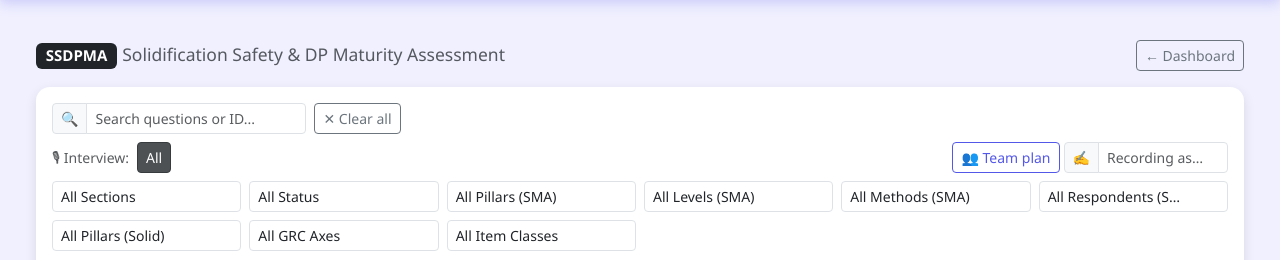
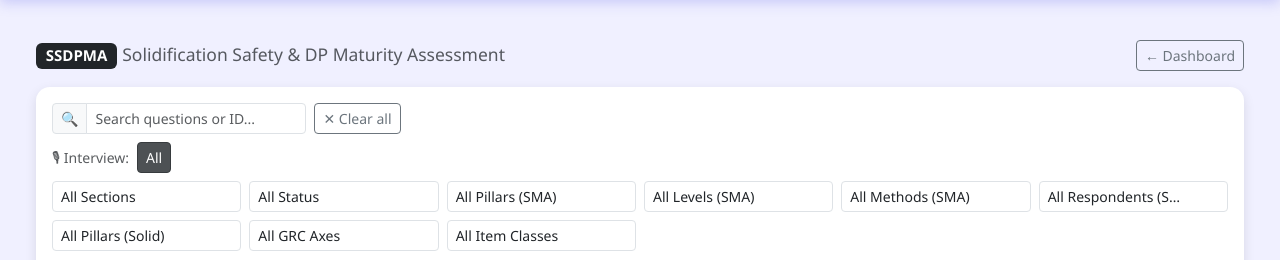
Before and after one commit to KTP23A/sma-system, a Flask app: template templates/assess_ssdpma.html in a window 1280 px wide. Shown: the part 56-316 px from the top of the page. Run offline with Flask 3, Linux system fonts and the light colour scheme; the template is opened without the code that fills it, so the values that code supplies are empty; some libraries are stand-ins or nearby versions.

Commit message:
SSDPMA: remove team-plan panel and per-answer assessor attribution
User decision: not needed. Interview mode and topic matrix stay. The
responses.assessor column added by the prior migration remains in existing
DBs as an unused nullable column (no code references it; dropping a column
in SQLite needs a table rebuild and isn't worth the risk).

```diff
--- a/app.py
+++ b/app.py
@@ -232,10 +232,6 @@ def init_db():
     cols = [r[1] for r in db.execute("PRAGMA table_info(responses)")]
     if "detail" not in cols:
         db.execute("ALTER TABLE responses ADD COLUMN detail TEXT")
-    # Migration: add responses.assessor — who recorded the answer (audit traceability when a
-    # multi-assessor team splits one assessment). Nullable; only the SSDPMA UI sends it.
-    if "assessor" not in cols:
-        db.execute("ALTER TABLE responses ADD COLUMN assessor TEXT")
     # Migration: add assessments.kind ('self' | 'validation'). Existing rows → 'self'.
     acols = [r[1] for r in db.execute("PRAGMA table_info(assessments)")]
     if "kind" not in acols:
@@ -887,14 +883,12 @@ def api_answer():
         if derived is not None:
             answer = derived
             detail_json = json.dumps(detail)
-    assessor = (data.get("assessor") or "").strip()[:60] or None
     db.execute(
-        """INSERT INTO responses (assessment_id,question_id,answer,comment,detail,assessor,updated_at)
-           VALUES (?,?,?,?,?,?,datetime('now'))
+        """INSERT INTO responses (assessment_id,question_id,answer,comment,detail,updated_at)
+           VALUES (?,?,?,?,?,datetime('now'))
            ON CONFLICT(assessment_id,question_id)
-           DO UPDATE SET answer=excluded.answer,comment=excluded.comment,detail=excluded.detail,
-                         assessor=COALESCE(excluded.assessor, responses.assessor),updated_at=excluded.updated_at""",
-        (assessment_id,qid,answer,data.get("comment",""),detail_json,assessor)
+           DO UPDATE SET answer=excluded.answer,comment=excluded.comment,detail=excluded.detail,updated_at=excluded.updated_at""",
+        (assessment_id,qid,answer,data.get("comment",""),detail_json)
     )
     db.commit()
     resp     = get_responses_dict(db, assessment_id)
@@ -1015,15 +1009,12 @@ def _result_ssdpma(db, assessment, user):
                 "id": s["id"], "topic": s["topic"], "class": s["class"],
                 "sma_score": sma_score, "sma_n": len(linked_qs), "sma_answered": n_ans,
                 "solid": it, "gap": gap})
-    assessors = [r[0] for r in db.execute(
-        "SELECT DISTINCT assessor FROM responses WHERE assessment_id=? AND assessor IS NOT NULL ORDER BY assessor",
-        (assessment["id"],)).fetchall()]
     gc = db.execute("SELECT * FROM gcs WHERE id=?",(assessment["gc_id"],)).fetchone() if assessment["gc_id"] else None
     return render_template("result_ssdpma.html",
         assessment=assessment, scores=scores, total_q=total, answered_q=answered,
         safety_detail=track_detail("safety_solid"), dp_detail=track_detail("dp_solid"),
         solid_pillars=bank["solid_pillars"], grc_axes=GRC_AXES,
-        topic_matrix=topic_matrix, assessors=assessors,
+        topic_matrix=topic_matrix,
         level_names=LEVEL_NAMES, level_colors=LEVEL_COLORS,
         gc=dict(gc) if gc else None, user=user, unread=0)
 
--- a/templates/assess_ssdpma.html
+++ b/templates/assess_ssdpma.html
@@ -208,25 +208,6 @@
         </button>
         {% endif %}
       {% endfor %}
-      <span class="ms-auto d-flex align-items-center gap-1">
-        <button type="button" class="btn btn-sm btn-outline-primary" onclick="toggleTeamPlan()">👥 Team plan</button>
-        <span class="input-group input-group-sm" style="width:auto" title="Your name — saved with every answer you record (audit traceability)">
-          <span class="input-group-text">✍</span>
-          <input type="text" id="assessor-name" class="form-control form-control-sm" placeholder="Recording as…"
-                 style="width:130px" oninput="setAssessor(this.value)">
-        </span>
-      </span>
-    </div>
-    <div id="team-plan" class="border rounded p-2 mb-2 small" style="display:none;background:#f8fafc">
-      <div class="d-flex align-items-center gap-2 mb-1 flex-wrap">
-        <b>Suggested interview split</b>
-        <span class="text-muted">— queues balanced by workload across</span>
-        <select id="team-size" class="form-select form-select-sm" style="width:auto" onchange="renderTeamPlan()">
-          <option>2</option><option>3</option><option selected>4</option><option>5</option><option>6</option>
-        </select>
-        <span class="text-muted">assessors. Each assessor picks their queue chips above; answers are tagged with the name in ✍.</span>
-      </div>
-      <div id="team-plan-body" class="d-flex gap-2 flex-wrap"></div>
     </div>
     <div class="row g-2">
 
@@ -596,33 +577,6 @@ function setRole(btn) {
   applyFilters();
 }
 
-// ── Multi-assessor support: workload split + per-answer attribution ──
-let assessorName = localStorage.getItem('ssdpma_assessor') || '';
-function setAssessor(v) { assessorName = v.trim(); localStorage.setItem('ssdpma_assessor', assessorName); }
-function toggleTeamPlan() {
-  const p = document.getElementById('team-plan');
-  const show = p.style.display === 'none';
-  p.style.display = show ? '' : 'none';
-  if (show) renderTeamPlan();
-}
-function renderTeamPlan() {
-  const n = parseInt(document.getElementById('team-size').value) || 4;
-  const queues = Array.from(document.querySelectorAll('#interview-bar .role-chip'))
-    .filter(c => c.dataset.role)
-    .map(c => ({ label: c.textContent.trim().replace(/\s+\d+$/, ''), count: parseInt(c.querySelector('.badge')?.textContent) || 0 }))
-    .sort((a, b) => b.count - a.count);
-  const team = Array.from({ length: n }, (_, i) => ({ name: 'Assessor ' + (i + 1), total: 0, queues: [] }));
-  queues.forEach(q => {
-    const t = team.reduce((min, a) => a.total < min.total ? a : min, team[0]);
-    t.queues.push(q); t.total += q.count;
-  });
-  document.getElementById('team-plan-body').innerHTML = team.map(t =>
-    `<div class="border rounded bg-white p-2" style="min-width:150px"><b>${t.name}</b> <span class="badge bg-secondary">${t.total} asks</span><br>` +
-    (t.queues.map(q => `${q.label} <span class="text-muted">(${q.count})</span>`).join('<br>') || '<span class="text-muted">—</span>') + '</div>'
-  ).join('');
-}
-document.getElementById('assessor-name').value = assessorName;
-
 function num(v){ return (v==null)?'—':(Math.round(v*100)/100); }
 function smaChip(lbl,v){
   const d=document.createElement('span'); d.className='badge grade-chip '+(v==null?'bg-light text-muted border':(v<2?'bg-danger':v<3?'bg-warning text-dark':v<4?'bg-info':v<5?'bg-primary':'bg-success'));
@@ -681,7 +635,7 @@ function save(qid, answer, comment){
   clearTimeout(saveTimers[qid]);
   saveTimers[qid]=setTimeout(()=>{
     fetch('/api/answer',{method:'POST',headers:{'Content-Type':'application/json'},
-      body:JSON.stringify({assessment_id:ASSESSMENT_ID, question_id:qid, answer:answer||'', comment:comment||'', assessor:assessorName})})
+      body:JSON.stringify({assessment_id:ASSESSMENT_ID, question_id:qid, answer:answer||'', comment:comment||''})})
     .then(r=>r.json()).then(data=>{ if(data.ssdpma) updatePanels(data.ssdpma); if(typeof data.answered==='number') setProgress(data.answered);
       const row=document.getElementById('qrow-'+qid) || document.querySelector(`.solid-level-yesno[data-qid="${qid}"]`)?.closest('.ladder-row');
       if(row){ row.className=row.className.replace(/q-\w+/g,''); if(answer) row.classList.add('q-'+answer); } });
@@ -724,7 +678,7 @@ function saveResponder(panel){
   clearTimeout(saveTimers[qid]);
   saveTimers[qid]=setTimeout(()=>{
     fetch('/api/answer',{method:'POST',headers:{'Content-Type':'application/json'},
-      body:JSON.stringify({assessment_id:ASSESSMENT_ID, question_id:qid, detail, comment, assessor:assessorName})})
+      body:JSON.stringify({assessment_id:ASSESSMENT_ID, question_id:qid, detail, comment})})
     .then(r=>r.json()).then(data=>{
       if(data.ssdpma) updatePanels(data.ssdpma); if(typeof data.answered==='number') setProgress(data.answered);
       const d=data.derived||''; const badge=panel.querySelector('.rsp-result');
--- a/templates/result_ssdpma.html
+++ b/templates/result_ssdpma.html
@@ -19,7 +19,6 @@
       <div class="text-muted small">
         {% if gc %}{{ gc.name }} · {% endif %}{{ assessment.assessment_date or 'no date' }}
         · {{ answered_q }}/{{ total_q }} answered
-        {% if assessors %} · 👥 {{ assessors | join(', ') }}{% endif %}
       </div>
     </div>
     <div class="btn-group">
```
